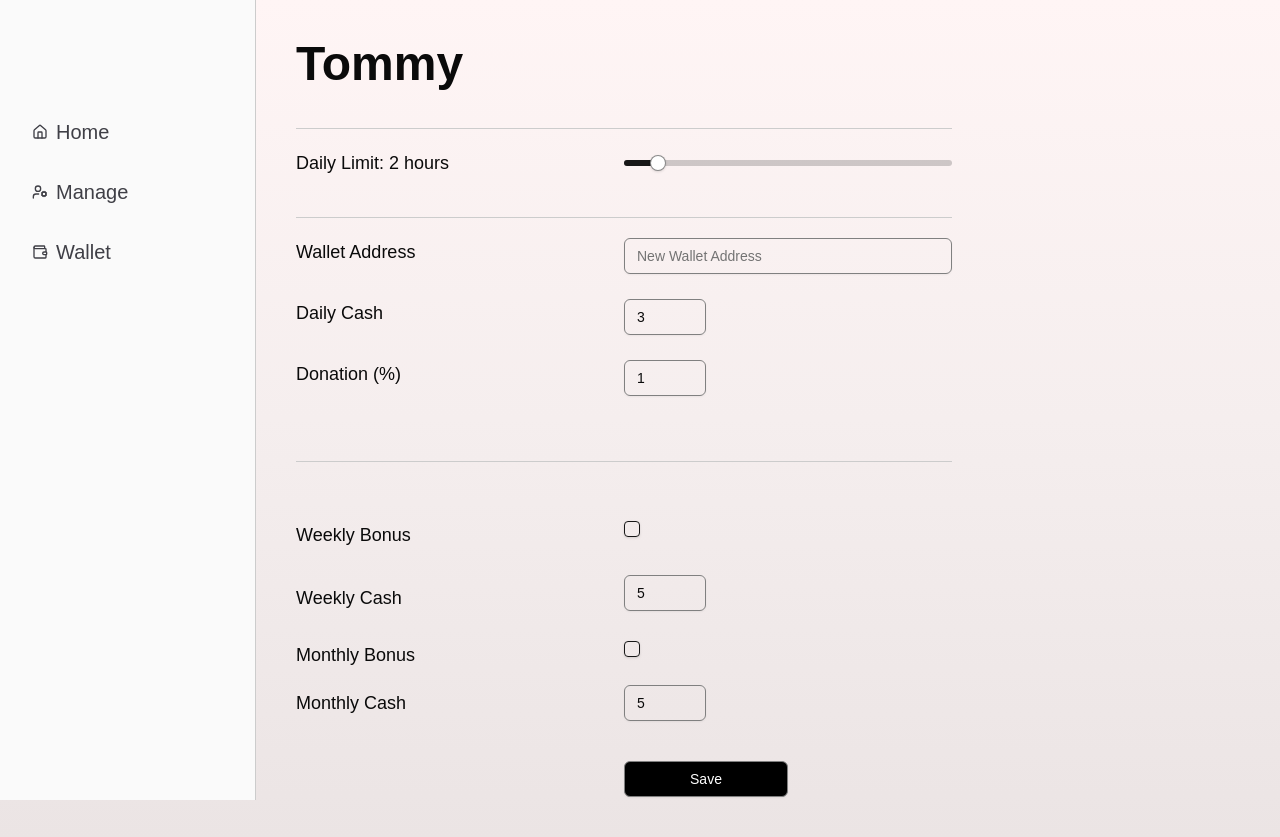
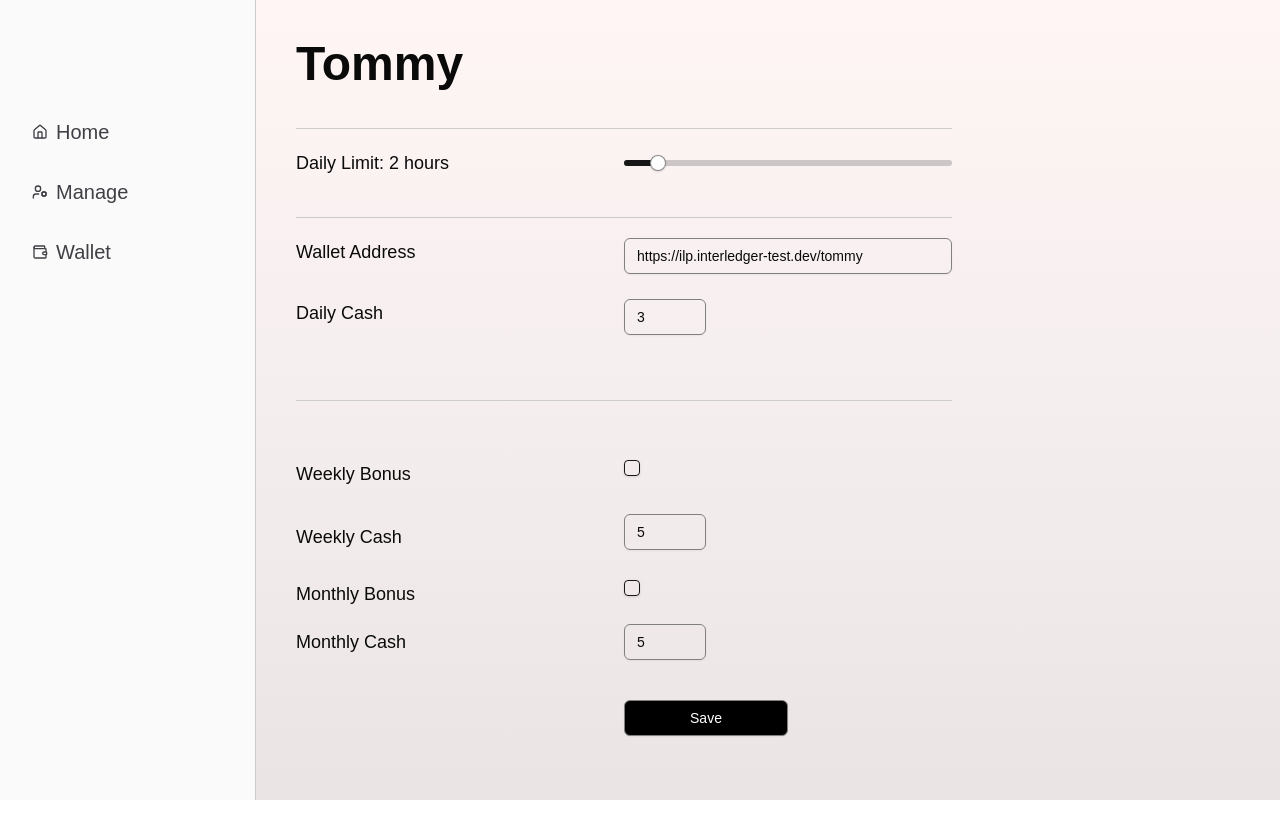
Before and after one commit to HackJanitors/logout, a Next.js app in the folder frontend/: page /admin in a window 1280 px wide. After the commit the page ends 800 px from the top, so only its background shows below. Built offline with nearby package versions, Linux system fonts and the light colour scheme; no server answers.

Commit message:
Remove donation and add default walletid

```diff
--- a/frontend/src/app/admin/page.js
+++ b/frontend/src/app/admin/page.js
@@ -17,7 +17,7 @@ export default function Admin() {
         weeklyAmount: "5",
         monthlyBonus: false,
         monthlyAmount: "5",
-        childWalletId: ""
+        childWalletId: "https://ilp.interledger-test.dev/tommy"
     });
 
     useEffect(() => {
@@ -70,7 +70,7 @@ export default function Admin() {
                     />
                 </div>
             </div>
-            <div id="daily" className=" grid grid-rows-4">
+            <div id="daily" className=" grid grid-rows-3">
                 <div className="grid grid-cols-[2fr,1fr]">
                     <Separator className="mt-10 mb-5" />
                 </div>
@@ -91,12 +91,12 @@ export default function Admin() {
                     </label>
                     <Input className="w-1/4" type="number" value={plan.cashAmount} onChange={(val) => updatePlan("cashAmount", val[0])} />
                 </div>
-                <div className="grid grid-cols-3">
+                {/* <div className="grid grid-cols-3">
                     <label>
                         Donation (%)
                     </label>
                     <Input className="w-1/4" type="number" value={plan.donationPercent} onChange={(val) => updatePlan("donationPercent", val[0])} />
-                </div>
+                </div> */}
             </div>
             <div id="weeklyMonthly" className="grid grid-rows-3">
                 <div className="grid grid-cols-[2fr,1fr]">
```
